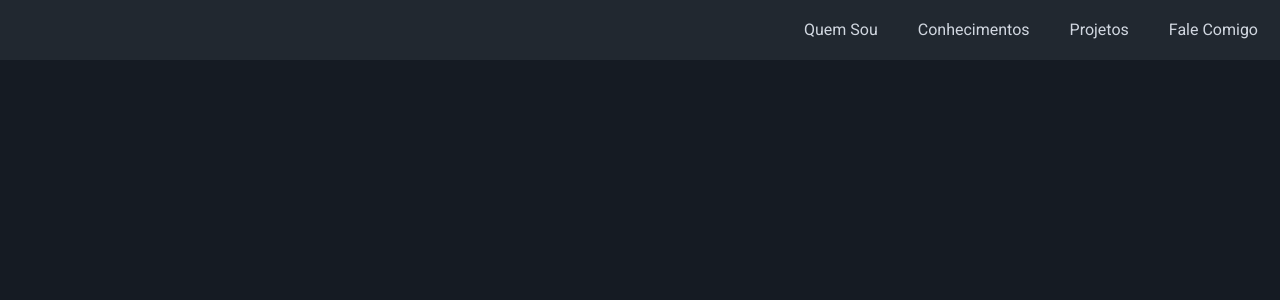
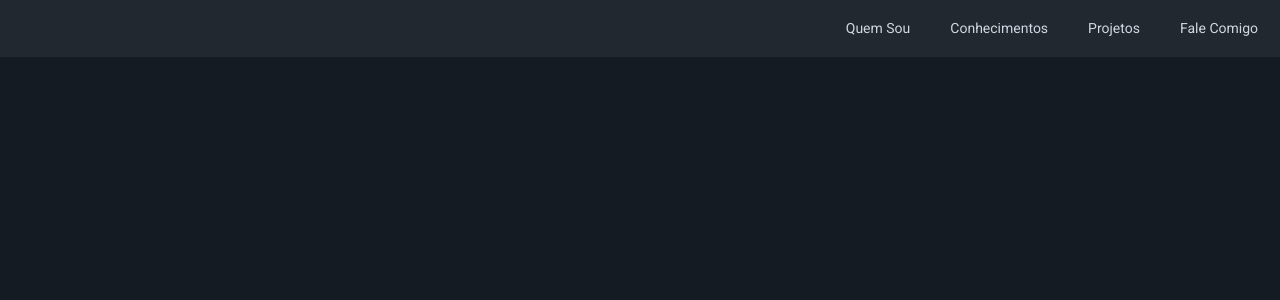
Before and after one commit to devstulk/portfolio--angular, an Angular app: page / in a window 1280 px wide. Shown: the top 300 px of the page. Built offline with nearby package versions, Linux system fonts and the light colour scheme.

Commit message:
fix: melhora o tamanho da font do header.

```diff
--- a/src/app/src/components/header/header.component.scss
+++ b/src/app/src/components/header/header.component.scss
@@ -7,8 +7,9 @@
         a {
             color: $text-color;
             border-radius: 8px;
-            padding: 10px;
-            margin: 0 10px;
+            padding: 5px 10px;
+            margin: 5px 10px;
+            font-size: 14px;
 
             &:hover {
                 background-color: $bg-tertiary;
```
